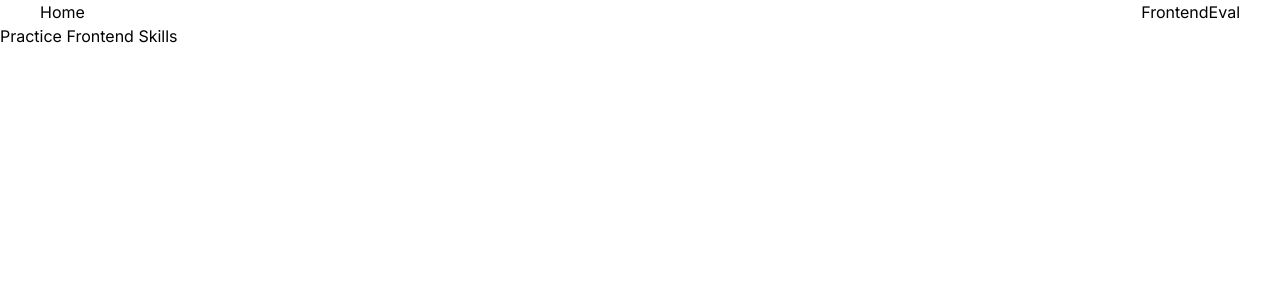
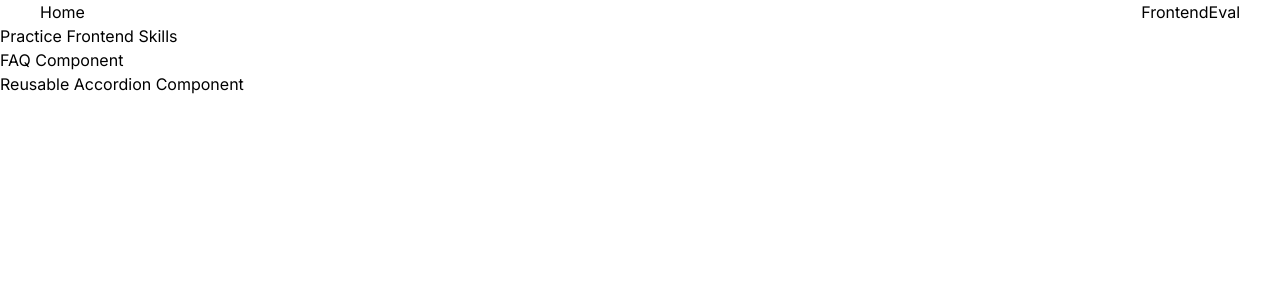
Before and after one commit to deltam3/fepmp, a Next.js app in the folder fepmp/: page /frontendeval in a window 1280 px wide. Shown: the top 300 px of the page. Built offline with nearby package versions, Linux system fonts and the light colour scheme.

Commit message:
problemlist and Link to FAQ page

```diff
--- /dev/null
+++ b/fepmp/app/_components/ProblemList.tsx
@@ -0,0 +1,16 @@
+import Link from "next/link";
+
+const ProblemList = () => {
+  return (
+    <div>
+      <ul>
+        <li>
+          <Link href="/frontendeval/easy/faq">FAQ Component</Link>
+          <p>Reusable Accordion Component</p>
+        </li>
+      </ul>
+    </div>
+  );
+};
+
+export default ProblemList;
--- /dev/null
+++ b/fepmp/app/frontendeval/easy/faq/page.tsx
@@ -0,0 +1,11 @@
+import React from "react";
+
+const page = () => {
+  return (
+    <div>
+      <p>FAQ</p>
+    </div>
+  );
+};
+
+export default page;
--- a/fepmp/app/frontendeval/page.tsx
+++ b/fepmp/app/frontendeval/page.tsx
@@ -1,7 +1,14 @@
-export default function Page({}) {
+import { Suspense } from "react";
+import ProblemList from "../_components/ProblemList";
+
+export default function Page() {
   return (
     <div>
       <h1>Practice Frontend Skills</h1>
+
+      <Suspense>
+        <ProblemList />
+      </Suspense>
     </div>
   );
 }
```
